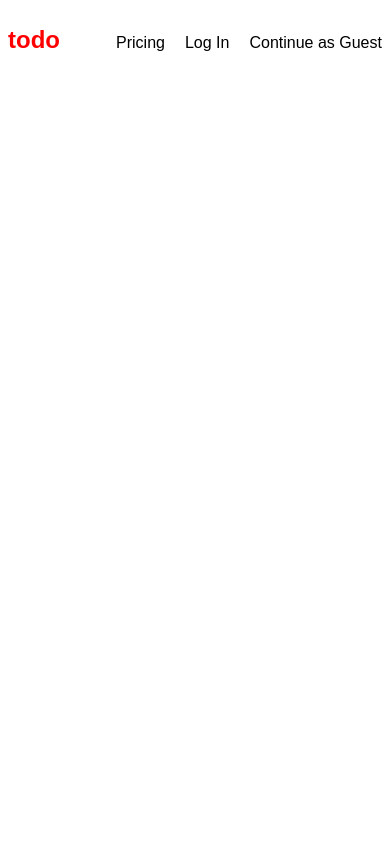
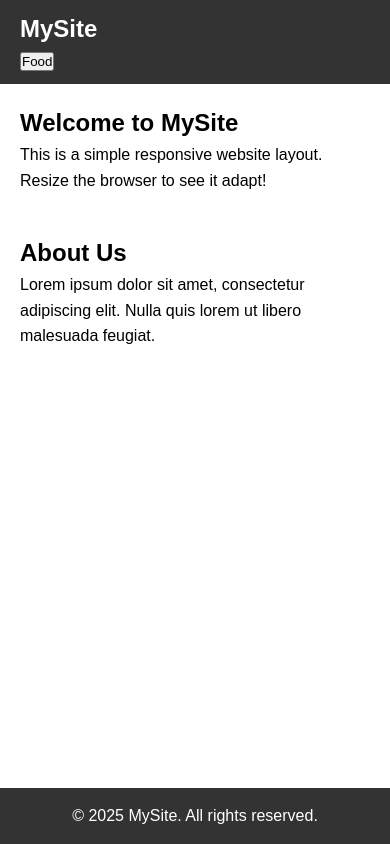
Before and after one commit to d-gurbano/to-do-app, a plain HTML site: page src/index.html in a window 390 px wide. Drawn offline with Linux system fonts and the light colour scheme.

Commit message:
added dropdown menu and responsive design

```diff
--- a/src/index.html
+++ b/src/index.html
@@ -1,20 +1,51 @@
 <!DOCTYPE html>
 <html lang="en">
 <head>
-    <meta charset="UTF-8">
-    <link rel="stylesheet" href="./style.css">
-    <meta name="viewport" content="width=device-width, initial-scale=1.0">
-    <title>Document</title>
+  <meta charset="UTF-8">
+  <meta name="viewport" content="width=device-width, initial-scale=1.0">
+  <link rel="stylesheet" href="style.css">
+  <title>Responsive Website</title>
 </head>
 <body>
-    <nav class="navbar">
-        <div style="font-size: x-large; color: red; font-weight: 700;">todo </div>
-        <ul class="nav-list">
-            <li><a href="">Pricing</a></li>
-            <li><a href="">Log In</a></li>
-            <li><a href="">Continue as Guest</a></li>
-        </ul>
-    </nav>
+
+<header>
+  <nav class="navbar">
+    <div class="logo">MySite</div>
+    <ul class="nav-links">
+      <li><a href="#">Home</a></li>
+      <li><a href="#">About</a></li>
+      <li><a href="#">Services</a></li>
+      <li><a href="#">Contact</a></li>
+    </ul>
+    <div class = "dropdown" >
+        <button id="drop-button">Food</button>
+        <div class="drop-cont">
+            <a href="">Home</a>
+            <a href="">About</a>
+            <a href="">Services</a>
+            <a href="">Contact</a>
+        </div>
+    </div>
+  </nav>
+
+</header>
+
+<main>
+  <section>
+    <h1>Welcome to MySite</h1>
+    <p>This is a simple responsive website layout. Resize the browser to see it adapt!</p>
+  </section>
+
+  <section>
+    <h2>About Us</h2>
+    <p>Lorem ipsum dolor sit amet, consectetur adipiscing elit. Nulla quis lorem ut libero malesuada feugiat.</p>
+  </section>
+</main>
+
+<footer>
+  <p>© 2025 MySite. All rights reserved.</p>
+</footer>
+
 </body>
 <script src="./script.js"></script>
 </html>
--- a/src/script.js
+++ b/src/script.js
@@ -0,0 +1,5 @@
+const dropMenuBtn = document.getElementById("drop-button");
+const dropList = document.querySelector(".drop-cont");
+dropMenuBtn.addEventListener("click", event=>{
+    dropList.style.display === "block" ? dropList.style.display = "none" : dropList.style.display = "block";
+})
--- a/src/style.css
+++ b/src/style.css
@@ -1,25 +1,86 @@
-body{
+* {
     margin: 0;
     padding: 0;
     box-sizing: border-box;
-    font-family: sans-serif;
-}
+  }
+  a{
+    text-decoration: none;
+  }
+  body {
+    font-family: Arial, sans-serif;
+    line-height: 1.6;
+    min-height: 100vh;
+    display: flex;
+    flex-direction: column;
+  }
 
-a{
-    text-decoration: none;
-    color: inherit;
-    cursor: pointer;
-}
+  header {
+    background: #333;
+    color: #fff;
+    padding: 10px 20px;
+  }
 
-.navbar{
-    margin-top: 18px;
+  .navbar {
     display: flex;
-    align-items: baseline;
-    justify-content: space-around;
-}
+    justify-content: space-between;
+    align-items: center;
+  }
 
-.nav-list{
-    list-style: none;
+  .logo {
+    font-size: 24px;
+    font-weight: bold;
+  }
+
+  .nav-links {
     display: flex;
     gap: 20px;
-}
+    list-style: none;
+  }
+
+  .nav-links li a {
+    color: white;
+    text-decoration: none;
+    font-size: 18px;
+  }
+
+  main {
+    flex: 1;
+    padding: 20px;
+  }
+
+  section {
+    margin-bottom: 40px;
+  }
+  footer {
+    background: #333;
+    color: white;
+    text-align: center;
+    padding: 15px 20px;
+    bottom: 0%;
+  }
+  .drop-cont, .drop-cont a{
+    color: white;
+  }
+  @media(min-width: 768px){
+    .drodropdown,  #drop-button, .drop-cont{
+        display: none;
+    }
+  }
+  @media (max-width: 768px) {
+    .navbar {
+      flex-direction: column;
+      align-items: flex-start;
+    }
+    .nav-links {
+      /* flex-direction: column;
+      width: 100%; */
+      display: none;
+    }
+
+    .drodropdown{
+        display: block;
+    }
+    .drop-cont{
+        display: none;
+    }
+  }
```
